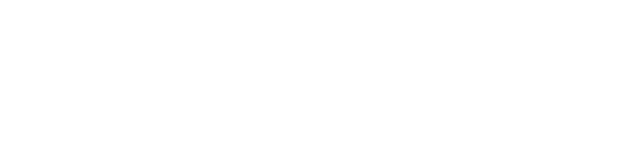
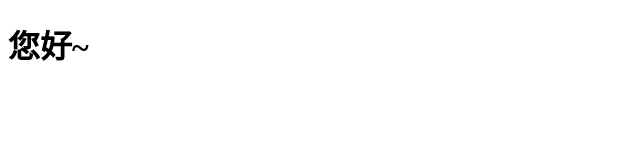
Before and after one commit to zaodianchifan/How, a plain HTML site: page index.html in a window 1280 px wide. Shown: the whole page, without its empty margins (0-640 px from the left). Drawn offline with Linux system fonts and the light colour scheme.

Commit message:
第二次提交

```diff
--- a/index.html
+++ b/index.html
@@ -7,5 +7,6 @@
 </head>
 
 <body>
+	<h1> 您好~ </h1>
 </body>
 </html>
```
